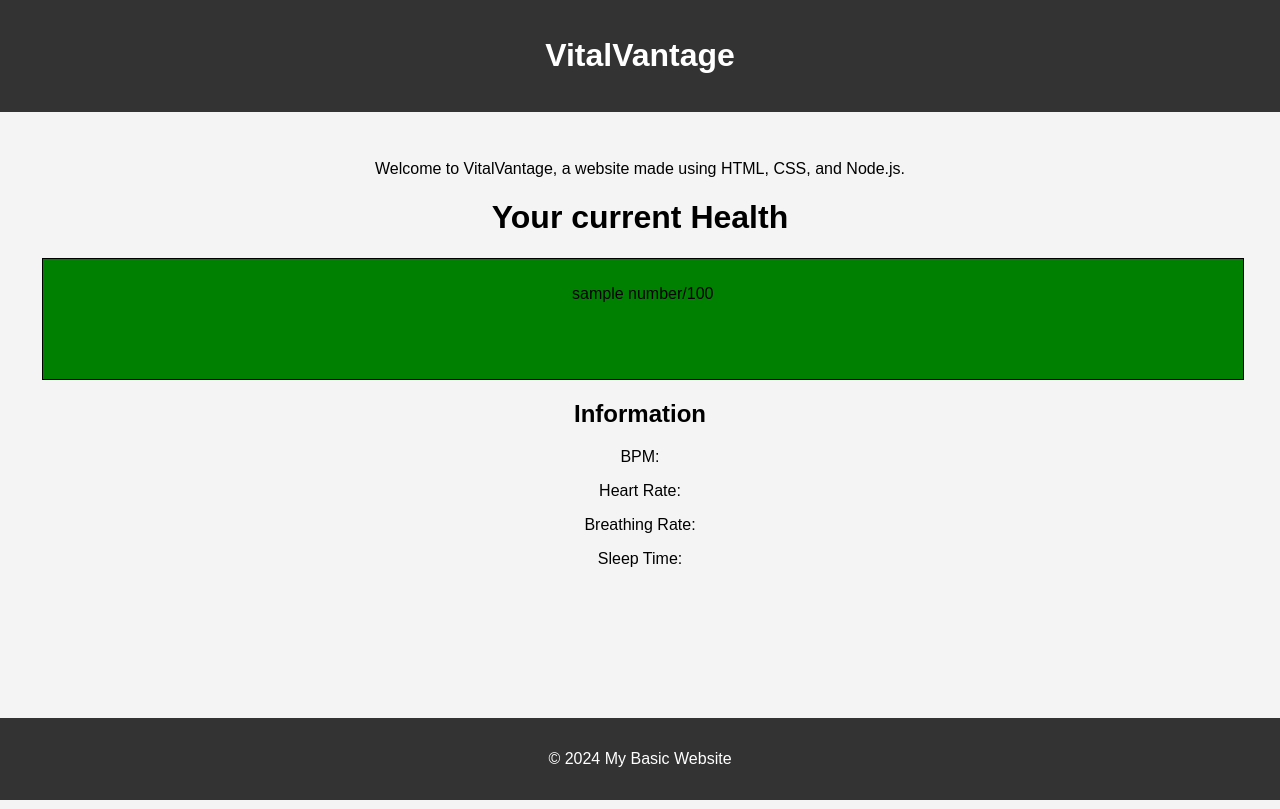
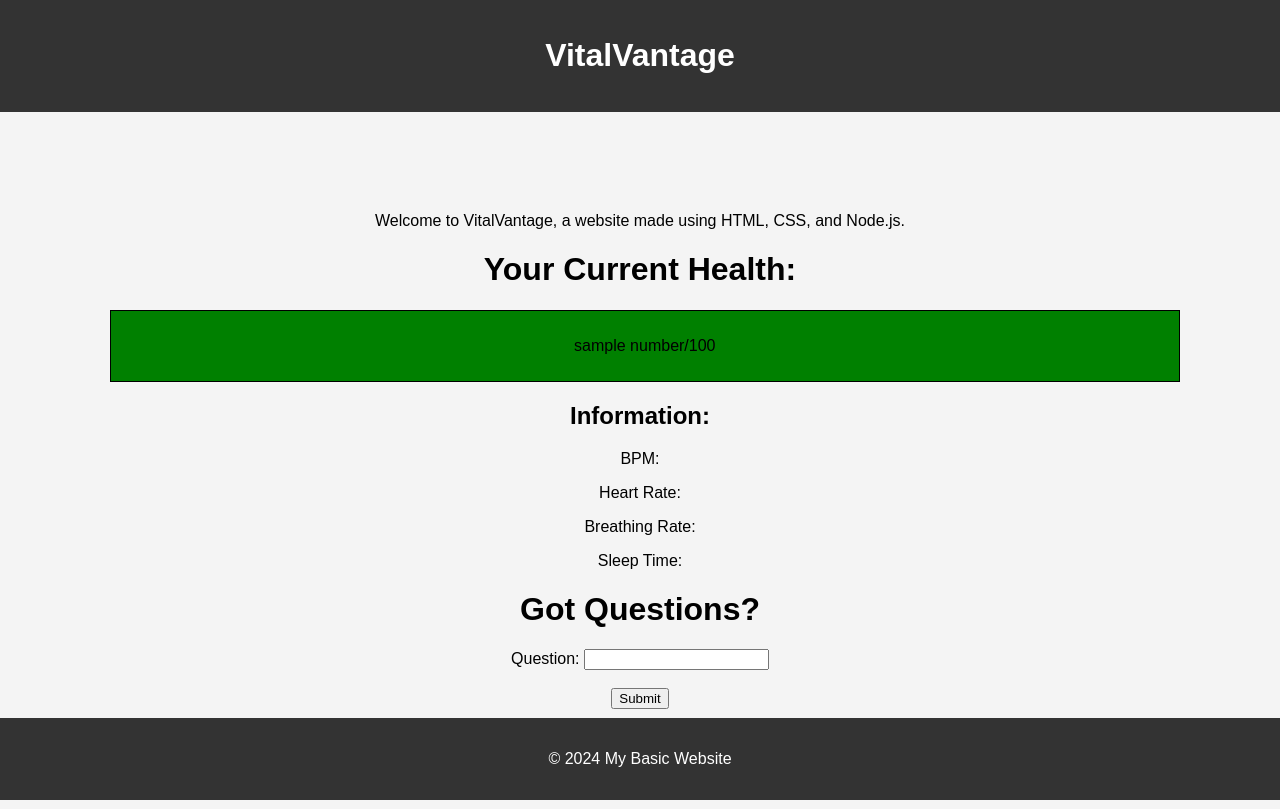
Before and after one commit to FireNaruto3/BCHackathon, a website: page index.html in a window 1280 px wide. Drawn offline with Linux system fonts and the light colour scheme.

Commit message:
Base html for website(basically done)

```diff
--- a/index.html
+++ b/index.html
@@ -13,20 +13,34 @@
     <main>
 
         <p>Welcome to VitalVantage, a website made using HTML, CSS, and Node.js.</p>
-        <h1>Your current Health</h1>
+        <h1>Your Current Health:</h1>
 
         <div class = "box">
             <p id = "health">sample number/100</p>
         </div>
 
         <div class = "information">
-            <h2>Information</h2>
+            <h2>Information:</h2>
             <p id = "BPM">BPM: </p>
             <p id = "heart">Heart Rate:</p>
             <p id = "breath">Breathing Rate:</p>
             <p id = "sleep">Sleep Time: </p>
         </div>
 
+        <div>
+            <h1>Got Questions?</h1>
+            <form>
+            <label for="question">Question:</label>
+
+            <input type="text" id="question" name="question" required><br><br>
+            <input type="submit" value="Submit">
+
+            </input>
+
+            </form>
+
+
+        </div>
 
     </main>
 
--- a/styles.css
+++ b/styles.css
@@ -13,8 +13,9 @@ header {
 }
 
 main {
-    padding: 2rem;
+    /* padding: 2rem; */
     text-align: center;
+    margin: 100px;
 }
 
 footer {
@@ -27,16 +28,11 @@ footer {
     width: 100%;
 }
 
-.information{
-    text-align: center;
-}
-
 .box {
     width: 97%;
-    height: 100px;
+    height: 50px;
     border: 1px solid black;
     background-color: green;
     padding: 10px;
     margin: 10px;
-    text-align: center;
   }
```
